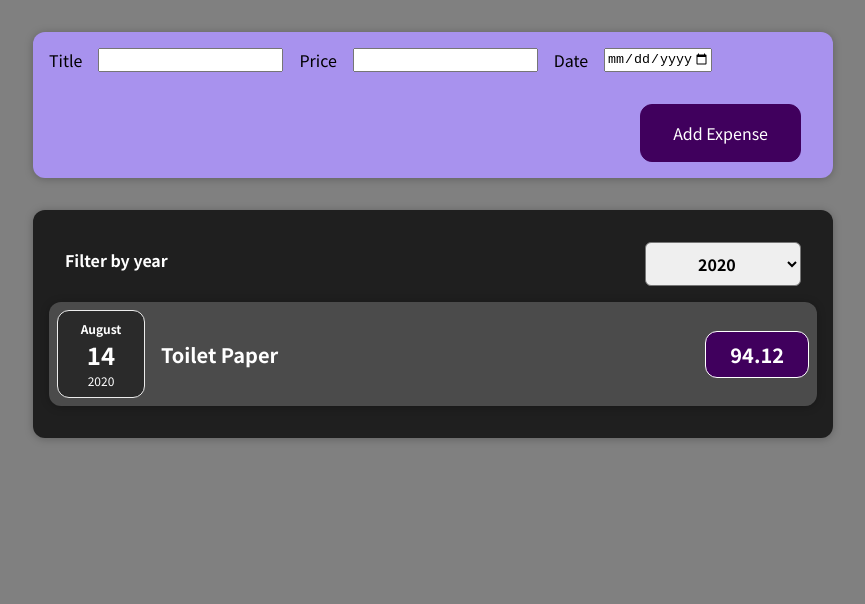
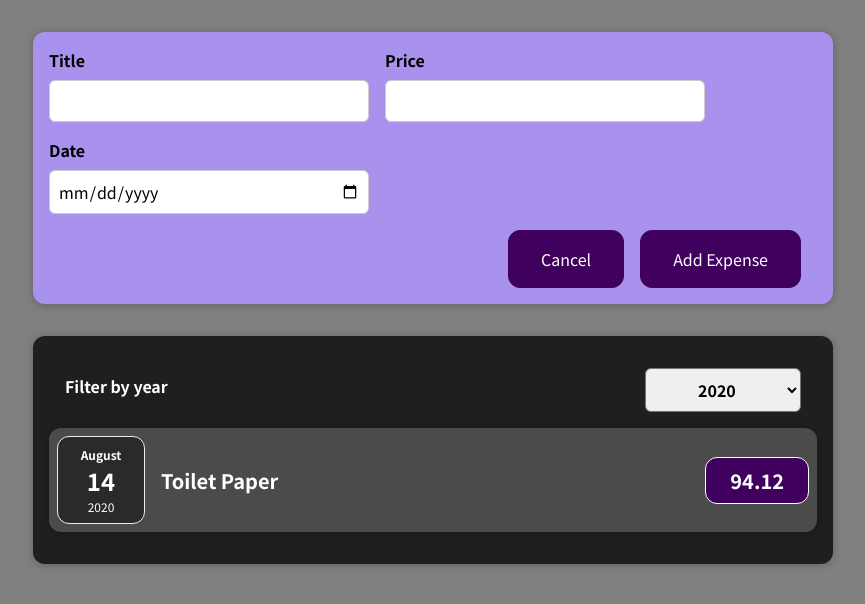
Before and after one commit to jayesh4433/React, a React (Create React App) app in the folder basic-app/: page / in a window 1280 px wide. Both pictures are taken after a click on the button "Add Expense". Shown: the top 604 px of the page, without its empty margins (207-1072 px from the left). Built offline with nearby package versions, Linux system fonts and the light colour scheme.

Commit message:
Assignment No 4

```diff
--- a/basic-app/src/components/AddExpense/AddExpense.css
+++ b/basic-app/src/components/AddExpense/AddExpense.css
@@ -36,3 +36,6 @@
 .new-expense button.alternative:active {
   background-color: #ddb3f8;
 }
+.new-expense__actions {
+  text-align: center;
+}
--- a/basic-app/src/components/AddExpense/AddExpense.js
+++ b/basic-app/src/components/AddExpense/AddExpense.js
@@ -1,19 +1,34 @@
+import { useState } from "react";
 import "./AddExpense.css";
 import ExpenseForm from "./ExpenseForm.js";
 
 const AddExpense = (props) => {
+  const [showAddExpense, setShowAddExpense] = useState(false);
+
   const addExpenseDataHandler = (userExpenseData) => {
     const expenseData = {
       ...userExpenseData,
       id: Math.random().toString(),
     };
-    // console.log(expenseData);
     props.onAddExpenseDataHandler(expenseData);
+  };
+
+  const handleClick = () => {
+    setShowAddExpense(true);
   };
 
   return (
     <div className="new-expense">
-      <ExpenseForm onAddExpenseHandler={addExpenseDataHandler} />
+      {showAddExpense ? (
+        <ExpenseForm
+          onAddExpenseHandler={addExpenseDataHandler}
+          setShowAddExpense={setShowAddExpense}
+        />
+      ) : (
+        <button onClick={handleClick} type="submit">
+          Add Expense
+        </button>
+      )}
     </div>
   );
 };
--- a/basic-app/src/components/AddExpense/ExpenseForm.js
+++ b/basic-app/src/components/AddExpense/ExpenseForm.js
@@ -24,20 +24,20 @@ const ExpenseForm = (props) => {
       date: new Date(date),
     };
     props.onAddExpenseHandler(expenseData);
-    // console.log(expenseData);
     setTitle("");
     setPrice("");
     setDate("");
+    props.setShowAddExpense(false);
   };
   return (
     <form onSubmit={submitHandler}>
       <div className="new-expense__controls">
-        <div className="new-expense__controls">
-          <label>Title</label>
+        <div className="new-expense__control input">
+          <label className="new-expense__control label">Title</label>
           <input type="text" value={title} onChange={titleChangeHandler} />
         </div>
-        <div className="new-expense__controls">
-          <label>Price</label>
+        <div className="new-expense__control input">
+          <label className="new-expense__control label">Price</label>
           <input
             type="number"
             min="0.01"
@@ -46,8 +46,8 @@ const ExpenseForm = (props) => {
             onChange={priceChangeHandler}
           />
         </div>
-        <div className="new-expense__controls">
-          <label>Date</label>
+        <div className="new-expense__control input">
+          <label className="new-expense__control label">Date</label>
           <input
             type="date"
             min="2019-01-01"
@@ -58,6 +58,13 @@ const ExpenseForm = (props) => {
         </div>
       </div>
       <div className="new-expense__actions">
+        <button
+          onClick={() => {
+            props.setShowAddExpense(false);
+          }}
+        >
+          Cancel
+        </button>
         <button type="submit">Add Expense</button>
       </div>
     </form>
```
